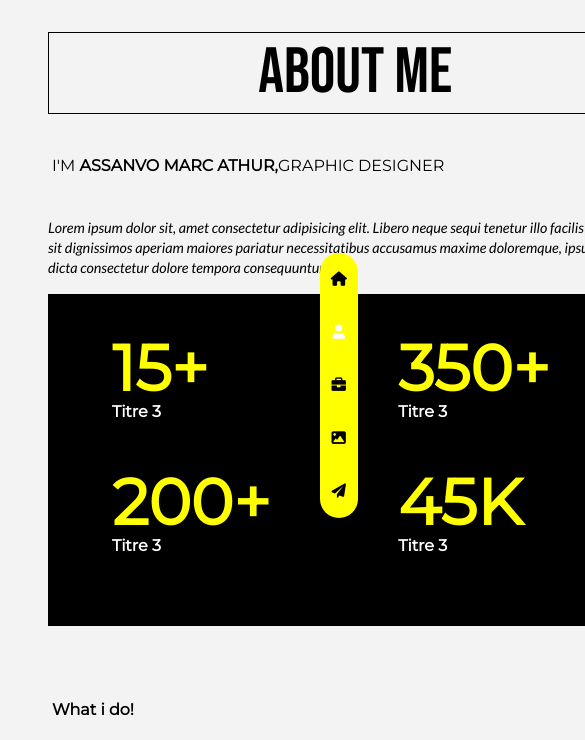
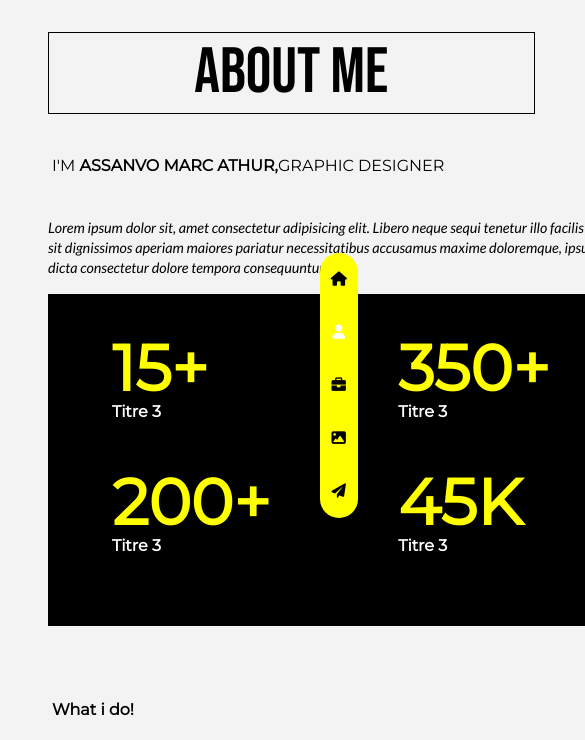
Before and after one commit to Boristanoh/Marc-Arthur, a plain HTML site: page about.html in a window 390 px wide. Shown: the top 740 px of the page, 585 px wide, since content can reach past the window. Drawn offline with Linux system fonts and the light colour scheme; a web font is replaced by a local one.

Commit message:
version 2

```diff
--- a/styles/variable.css
+++ b/styles/variable.css
@@ -146,7 +146,15 @@ h1 {
 @media (max-width: 1024px){
     h1{
         margin-right:0rem ;
+        padding: 1rem 3rem;
     }
+}
+
+@media (max-width: 768px){
+  h1{
+      margin-right:0rem ;
+      padding: 1rem 1rem;
+  }
 }
 
 
```
